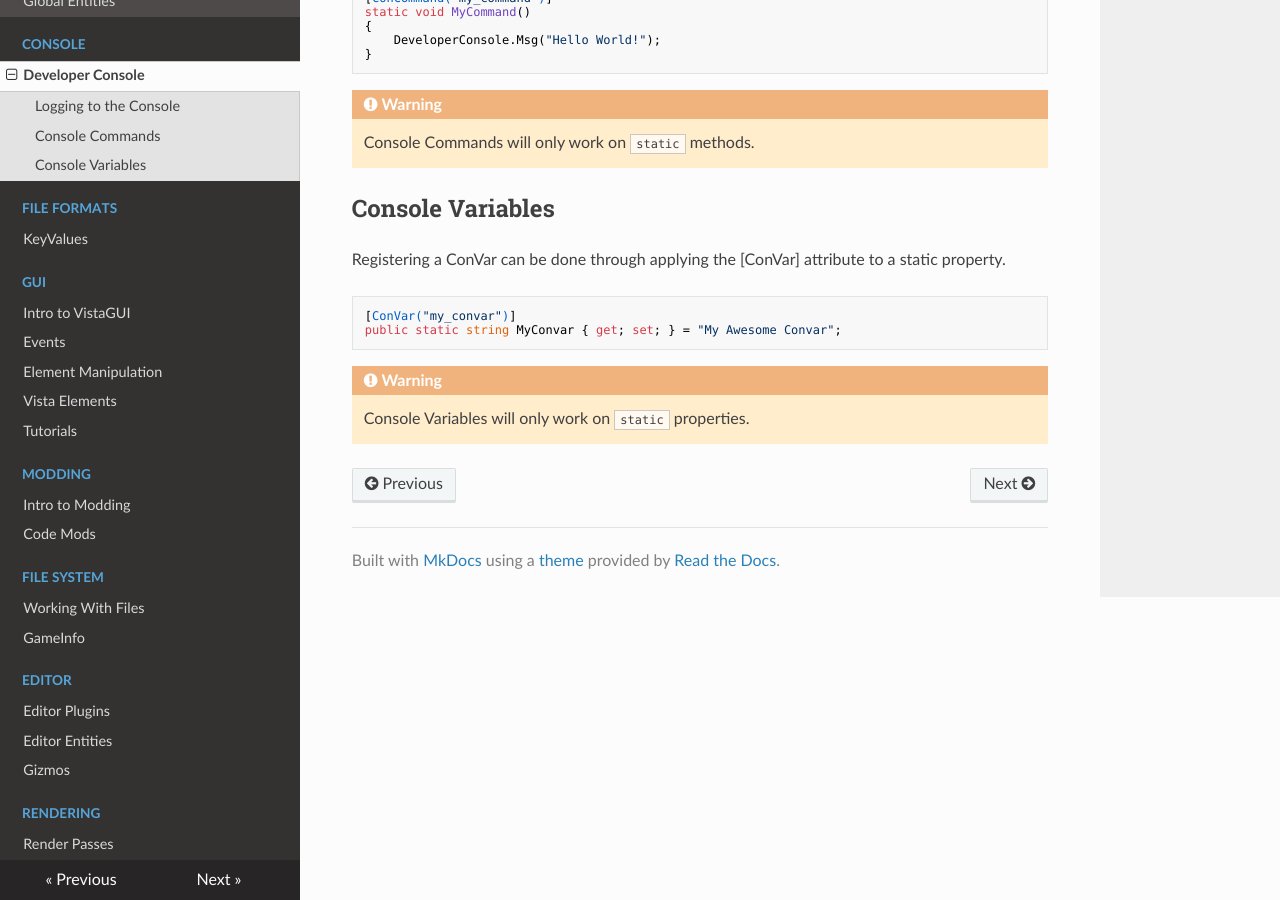
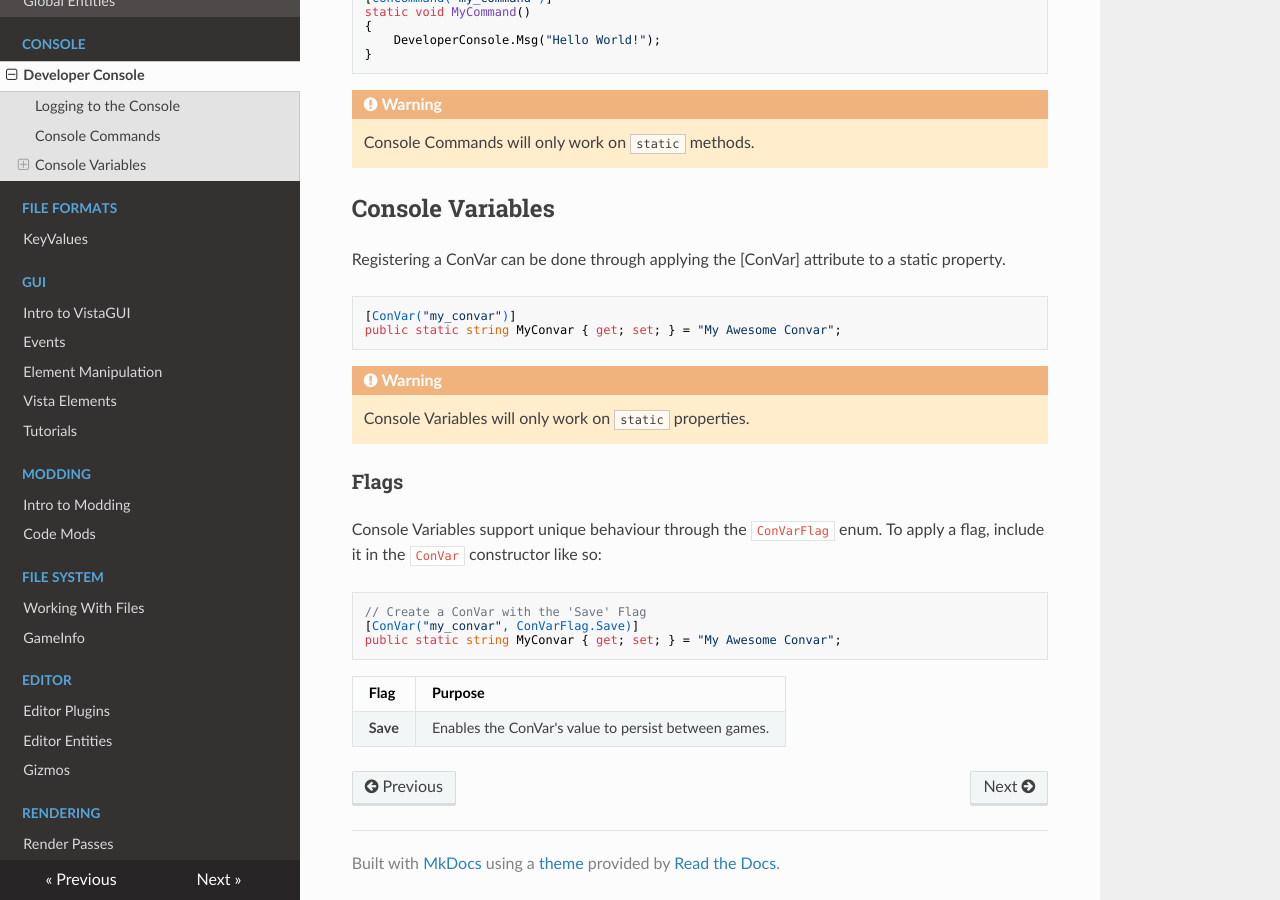
Before and after one commit to PlaceholderP2ModWikiHolder/Wiki, an MkDocs documentation site: the page built from docs/console/developerconsole.md, in a window 1280 px wide and 900 px high, scrolled down 598 px. Built offline with MkDocs 1.6.1, drawn with Linux system fonts in a browser that asks for light colours; nearby versions of some CDN libraries.

Commit message:
Add Console Variables Flags.

````diff
--- a/docs/console/developerconsole.md
+++ b/docs/console/developerconsole.md
@@ -34,3 +34,16 @@ public static string MyConvar { get; set; } = "My Awesome Convar";
 
 !!! warning
     Console Variables will only work on `static` properties.
+
+### Flags
+Console Variables support unique behaviour through the `ConVarFlag` enum. To apply a flag, include it in the `ConVar` constructor like so:
+
+```CSharp
+// Create a ConVar with the 'Save' Flag
+[ConVar("my_convar", ConVarFlag.Save)]
+public static string MyConvar { get; set; } = "My Awesome Convar";
+```
+
+| Flag     | Purpose     |
+|--------------|--------------|
+| **Save** | Enables the ConVar's value to persist between games. |
````
